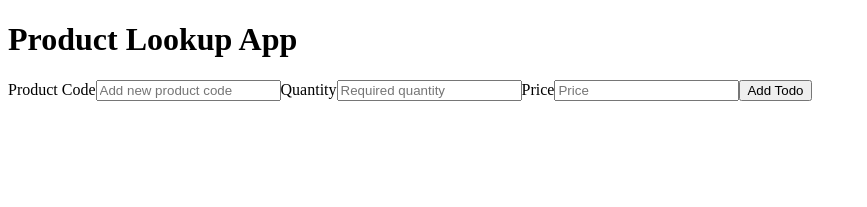
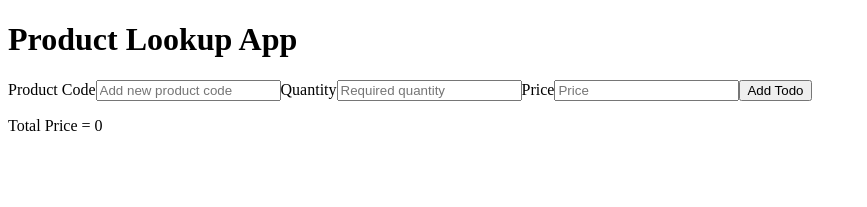
Before and after one commit to Vlad-B/product_catalogue, a React (Create React App) app: page / in a window 1280 px wide. Shown: the top 207 px of the page, without its empty margins (0-867 px from the left). Built offline with nearby package versions, Linux system fonts and the light colour scheme.

Commit message:
Add totalPrice state and use reduce() to get the total price of all Products

```diff
--- a/src/components/ProductsList/ProductList.js
+++ b/src/components/ProductsList/ProductList.js
@@ -7,6 +7,7 @@ export default class ProductList extends Component {
 		super(props);
 		this.state = {
 			productList: [],
+			totalPrice: [0],
 		};
 		this.create = this.create.bind(this);
 	}
@@ -14,7 +15,12 @@ export default class ProductList extends Component {
 	create(newProduct) {
 		this.setState({
 			productList: [...this.state.productList, newProduct],
+			totalPrice: [...this.state.totalPrice, parseInt(newProduct.price)],
 		});
+	}
+
+	componentDidUpdate() {
+		console.log(this.state.totalPrice);
 	}
 
 	render() {
@@ -29,11 +35,14 @@ export default class ProductList extends Component {
 				/>
 			);
 		});
+
+		const sum = (sum, currVal) => sum + currVal;
 		return (
 			<div>
 				<h1>Product Lookup App</h1>
 				<NewProductForm createProduct={this.create} />
 				<ul>{products}</ul>
+				<div>Total Price = {this.state.totalPrice.reduce(sum)}</div>
 			</div>
 		);
 	}
```
